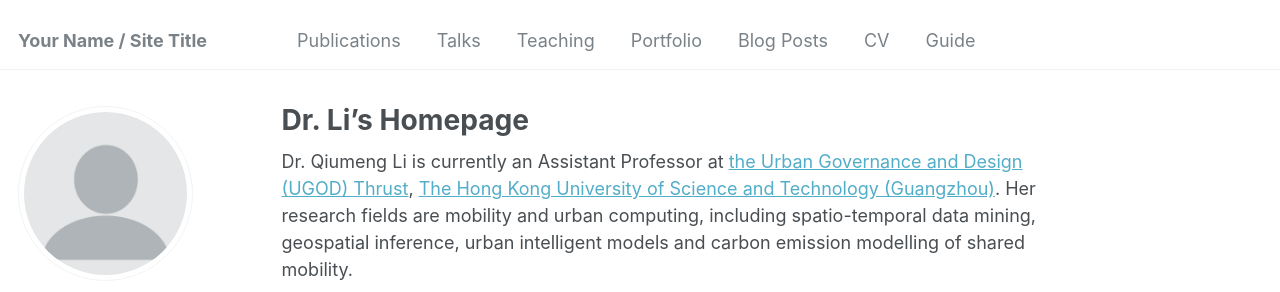
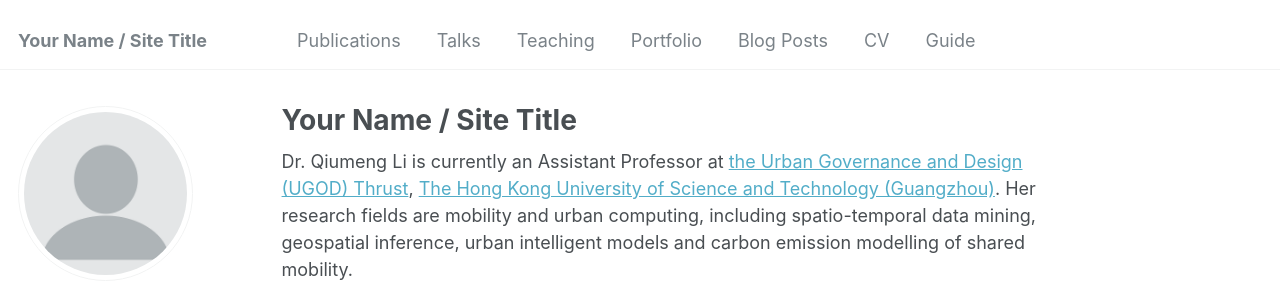
Before and after one commit to qiumengl/qiumengl.github.io, a Jekyll site: the page built from _pages/about.md, in a window 1280 px wide and 1343 px high. Shown: the top 292 px of the window. Built offline with Jekyll 4.4.1, drawn with Linux system fonts in a browser that asks for light colours; some web fonts are replaced.

Commit message:
Update about.md

```diff
--- a/_pages/about.md
+++ b/_pages/about.md
@@ -1,6 +1,6 @@
 ---
 permalink: /
-title: "Dr. Li’s Homepage"
+title: "Your Name / Site Title"
 excerpt: "About me"
 author_profile: true
 redirect_from:
```
